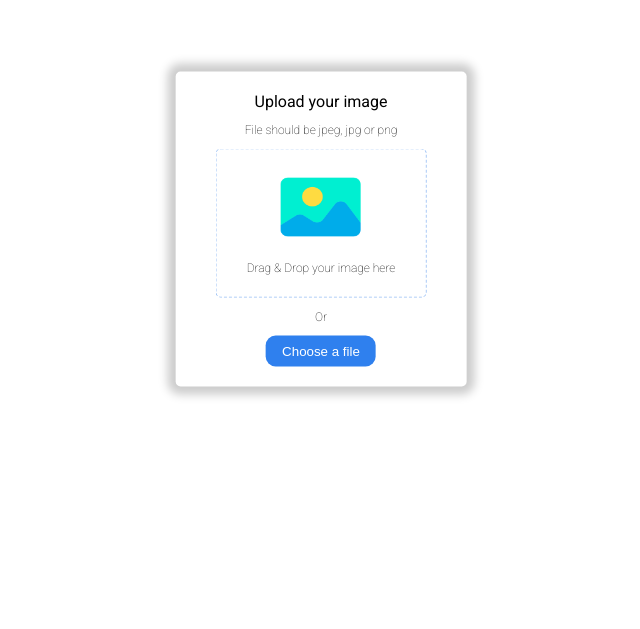
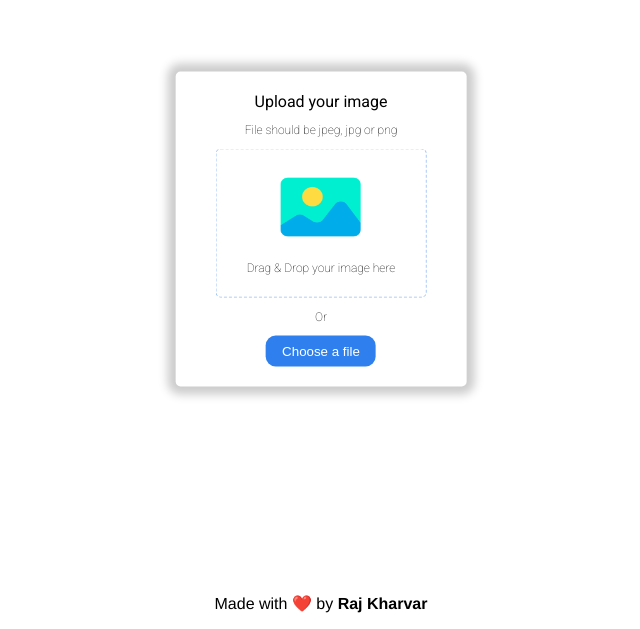
Before and after one commit to rajkharvar/dc-image-uploader, a React (Vite) app: page / in a window 1280 px wide. Shown: the part 171-800 px from the top of the page, without its empty margins (319-959 px from the left). Built offline with nearby package versions, Linux system fonts and the light colour scheme.

Commit message:
Added footer

```diff
--- a/src/App.jsx
+++ b/src/App.jsx
@@ -1,11 +1,13 @@
 import React from "react";
 import "./App.scss";
+import Footer from "./components/Footer";
 import ImageUpload from "./components/ImageUpload";
 
 function App() {
   return (
     <div className="App">
       <ImageUpload />
+      <Footer />
     </div>
   );
 }
--- /dev/null
+++ b/src/components/Footer.jsx
@@ -0,0 +1,18 @@
+import React from "react";
+
+import "./footer.scss";
+
+const Footer = () => {
+  return (
+    <footer>
+      <p>
+        Made with ❤️ by{" "}
+        <b>
+          <a href="https://rajkharvar.vercel.app/">Raj Kharvar</a>
+        </b>
+      </p>
+    </footer>
+  );
+};
+
+export default Footer;
--- /dev/null
+++ b/src/components/footer.scss
@@ -0,0 +1,18 @@
+footer {
+  text-align: center;
+  background: transparent;
+  font-family: Avenir, Helvetica, Arial, sans-serif;
+  p {
+    position: absolute;
+    bottom: 0;
+    width: 100%;
+    left: 0;
+    a {
+      text-decoration: none;
+      color: inherit;
+      &:hover {
+        border-bottom: 1px solid;
+      }
+    }
+  }
+}
```
